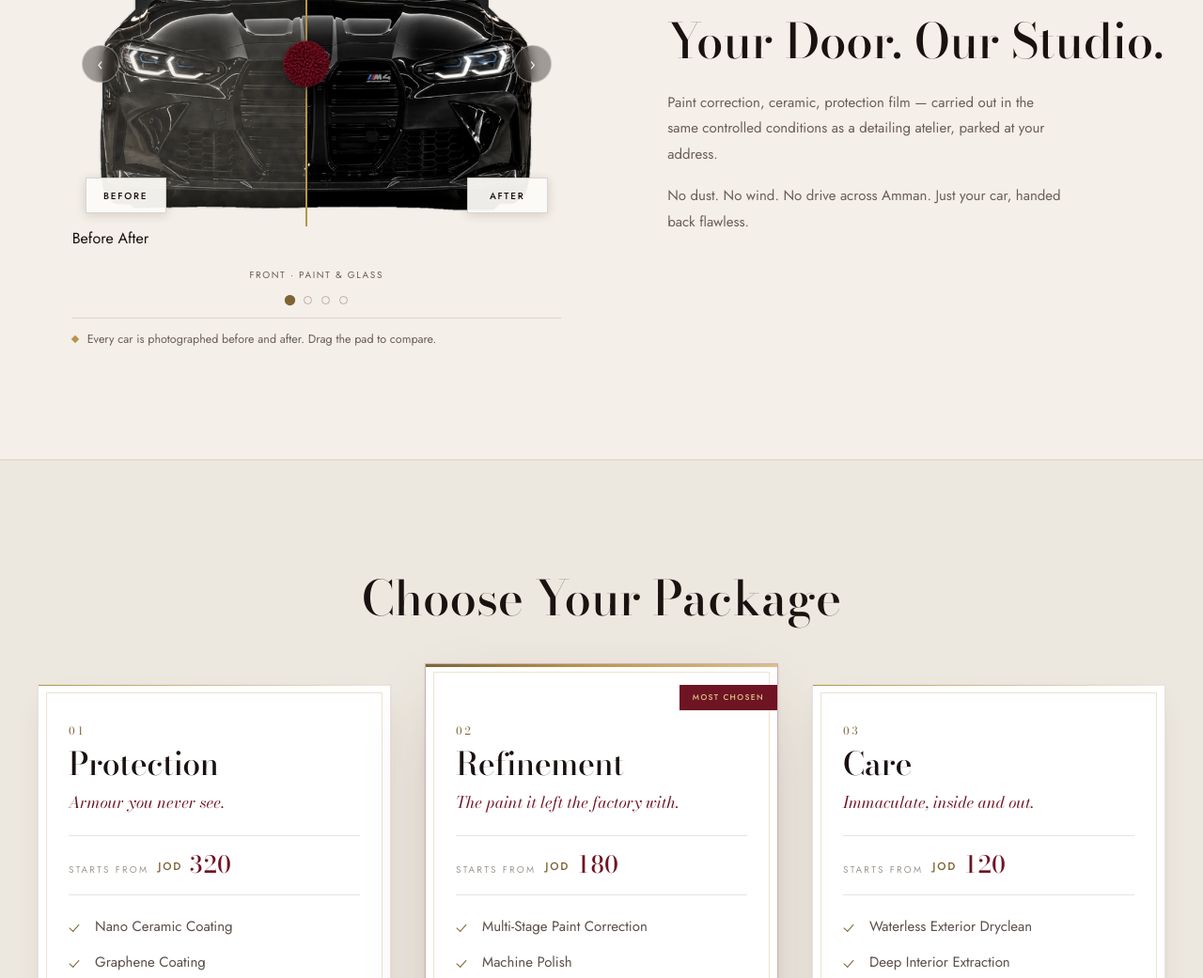
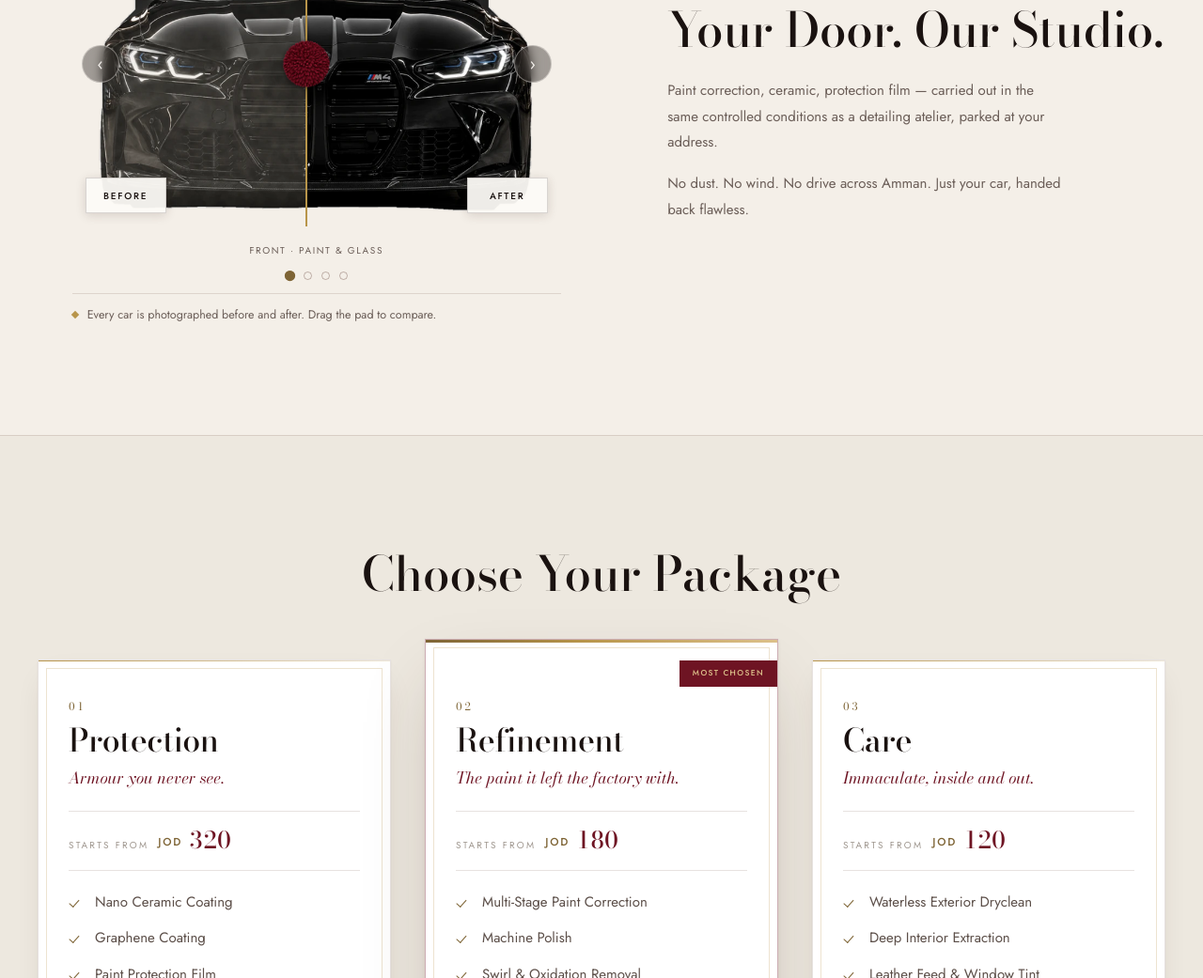
Before and after one commit to NourEddin004/Overa, a plain HTML site: page index.html in a window 1280 px wide. Shown: the part 1023-2064 px from the top of the page at 94% size. Drawn offline with nearby package versions, Linux system fonts and the light colour scheme.

Commit message:
Drop the duplicate Before/After labels left by the merge
The merged PR put BEFORE/AFTER in a .ba-words block under the photograph.
Its CSS was dropped when the gallery conflicts resolved to the cut-out
design, so the markup rendered as unstyled text duplicating the buttons.

Co-Authored-By: Claude Opus 5 <noreply@anthropic.com>

```diff
--- a/index.html
+++ b/index.html
@@ -1318,10 +1318,6 @@ h2 { font-family:var(--serif); font-weight:500; text-wrap:balance; }
           <input class="ba-range" id="baRange" type="range" min="4" max="96" value="96" step="0.1" aria-label="Drag to compare before and after">
           <button type="button" class="ba-nav ba-prev" id="baPrev" aria-label="Previous">&#8249;</button>
           <button type="button" class="ba-nav ba-next" id="baNext" aria-label="Next">&#8250;</button>
-        </div>
-        <div class="ba-words">
-          <span class="ba-word ba-word-b" data-i18n="ba.before">Before</span>
-          <span class="ba-word ba-word-a" data-i18n="ba.after">After</span>
         </div>
         <figcaption class="ba-cap"><span id="baCap"></span>
           <span class="ba-dots" id="baDots"></span></figcaption>
```
